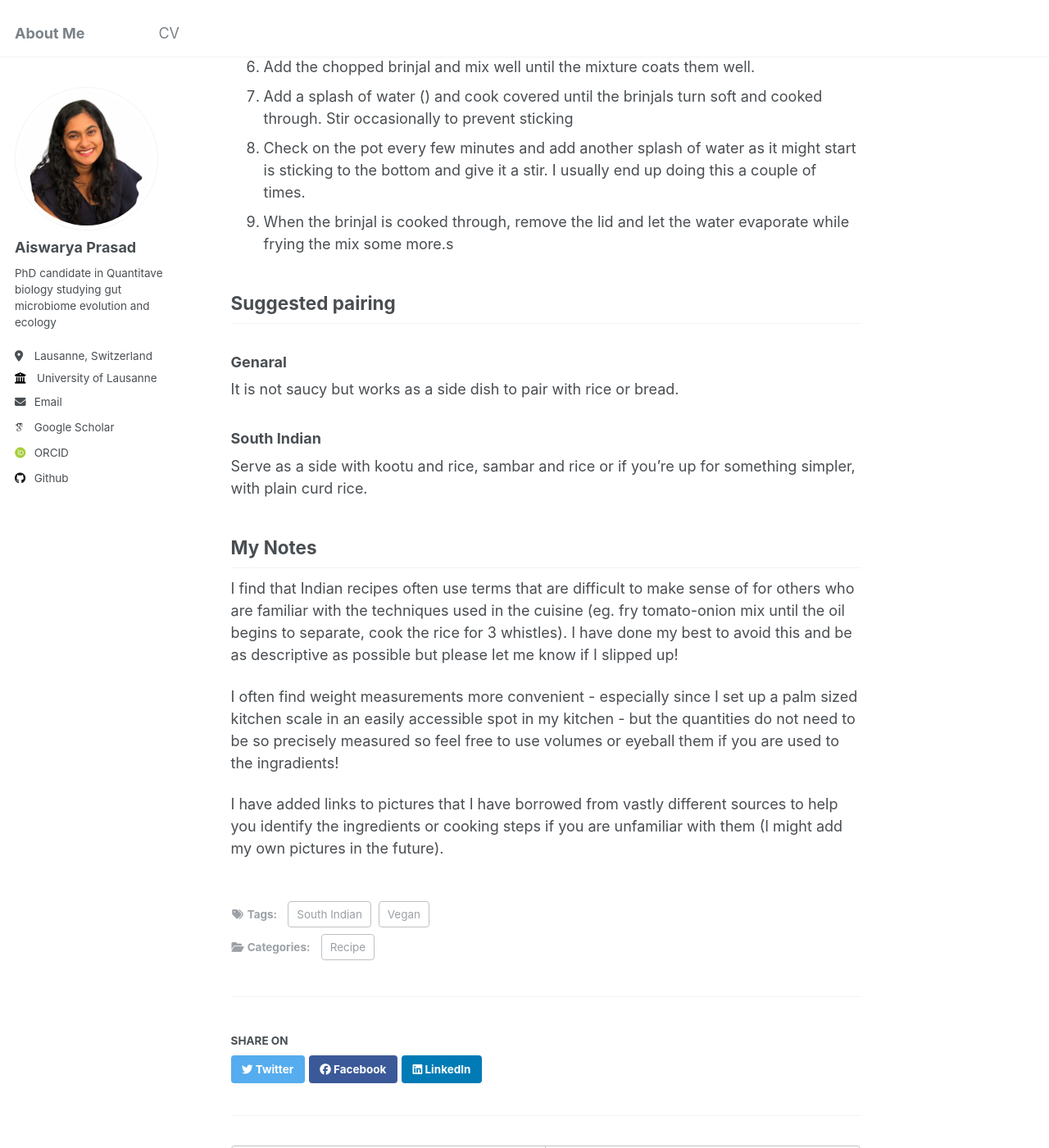
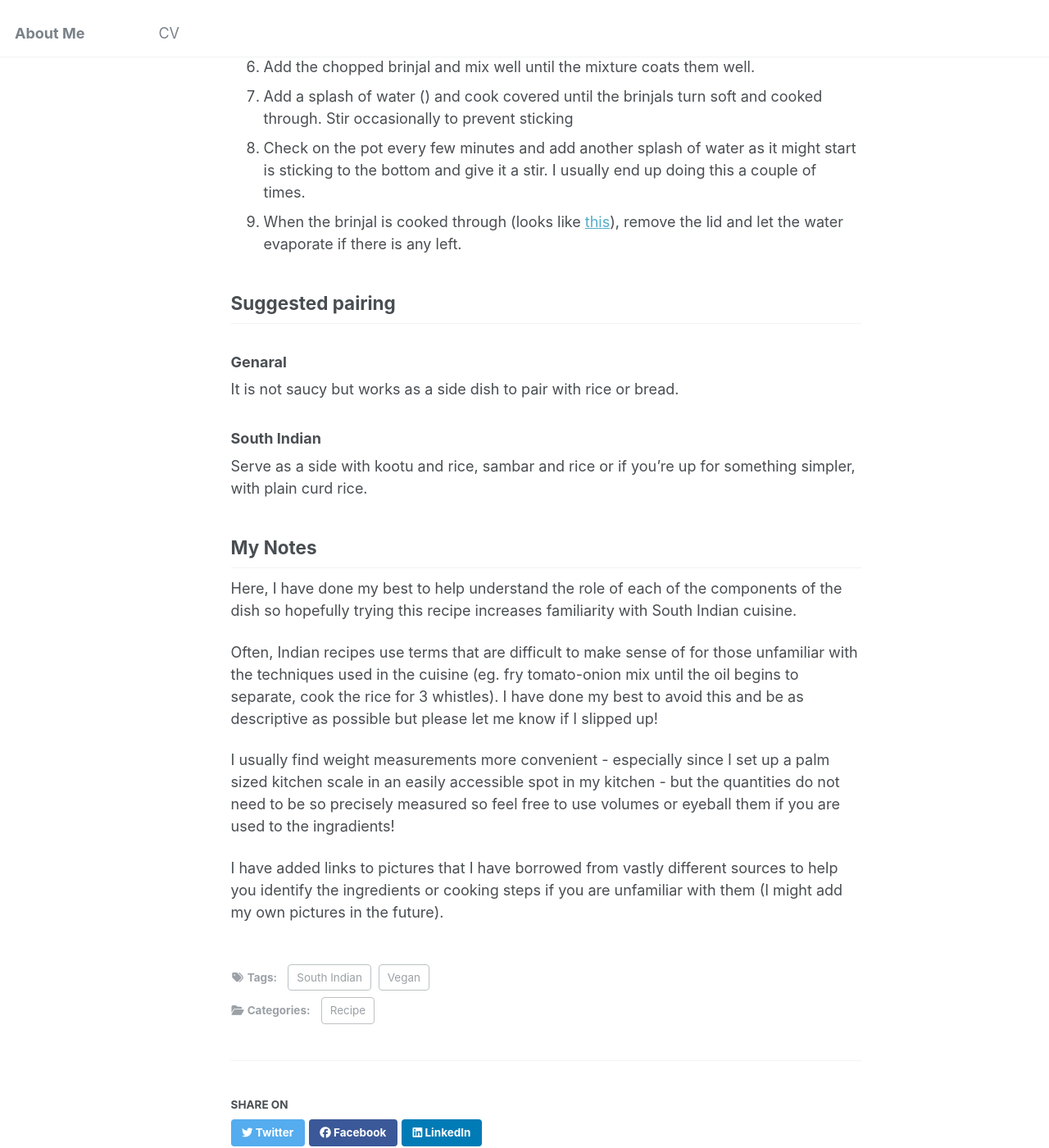
Before and after one commit to Aiswarya-prasad/aiswarya-prasad.github.io, a Jekyll site: the page built from _posts/2024-10-06-recipe-brinjal-fry.md, in a window 1280 px wide and 1400 px high, scrolled down 3365 px. Shown: the whole window at 82% size. Built offline with Jekyll 4.4.1, drawn with Linux system fonts in a browser that asks for light colours; some web fonts are replaced.

Commit message:
Syntax change, squash commit later or just ignore.

```diff
--- a/_posts/2024-10-06-recipe-brinjal-fry.md
+++ b/_posts/2024-10-06-recipe-brinjal-fry.md
@@ -72,10 +74,9 @@ The ingredients are quite simple and you can find the ones listed under Common i
 6. Add the chopped brinjal and mix well until the mixture coats them well.
 7. Add a splash of water () and cook covered until the brinjals turn soft and cooked through. Stir occasionally to prevent sticking
 8. Check on the pot every few minutes and add another splash of water as it might start is sticking to the bottom and give it a stir. I usually end up doing this a couple of times.
-9. When the brinjal is cooked through, remove the lid and let the water evaporate while frying the mix some more.s
+9. When the brinjal is cooked through (looks like [this](https://www.relishthebite.com/wp-content/uploads/2016/04/BrinjalRoast-7.jpg)), remove the lid and let the water evaporate if there is any left.
 
 ## Suggested pairing
-
 ### Genaral
 It is not saucy but works as a side dish to pair with rice or bread.
 
@@ -84,8 +85,10 @@ Serve as a side with kootu and rice, sambar and rice or if you're up for somethi
 
 ## My Notes
 
-I find that Indian recipes often use terms that are difficult to make sense of for others who are familiar with the techniques used in the cuisine (eg. fry tomato-onion mix until the oil begins to separate, cook the rice for 3 whistles). I have done my best to avoid this and be as descriptive as possible but please let me know if I slipped up!
+Here, I have done my best to help understand the role of each of the components of the dish so hopefully trying this recipe increases familiarity with South Indian cuisine.
 
-I often find weight measurements more convenient - especially since I set up a palm sized kitchen scale in an easily accessible spot in my kitchen - but the quantities do not need to be so precisely measured so feel free to use volumes or eyeball them if you are used to the ingradients!
+Often, Indian recipes use terms that are difficult to make sense of for those unfamiliar with the techniques used in the cuisine (eg. fry tomato-onion mix until the oil begins to separate, cook the rice for 3 whistles). I have done my best to avoid this and be as descriptive as possible but please let me know if I slipped up!
+
+I usually find weight measurements more convenient - especially since I set up a palm sized kitchen scale in an easily accessible spot in my kitchen - but the quantities do not need to be so precisely measured so feel free to use volumes or eyeball them if you are used to the ingradients!
 
 I have added links to pictures that I have borrowed from vastly different sources to help you identify the ingredients or cooking steps if you are unfamiliar with them (I might add my own pictures in the future).
```
Also changed, not shown: other parts of _posts/2024-10-06-recipe-brinjal-fry.md (+2 -0 lines), _research/wild_vs_managed.md (+1 -1 lines).
